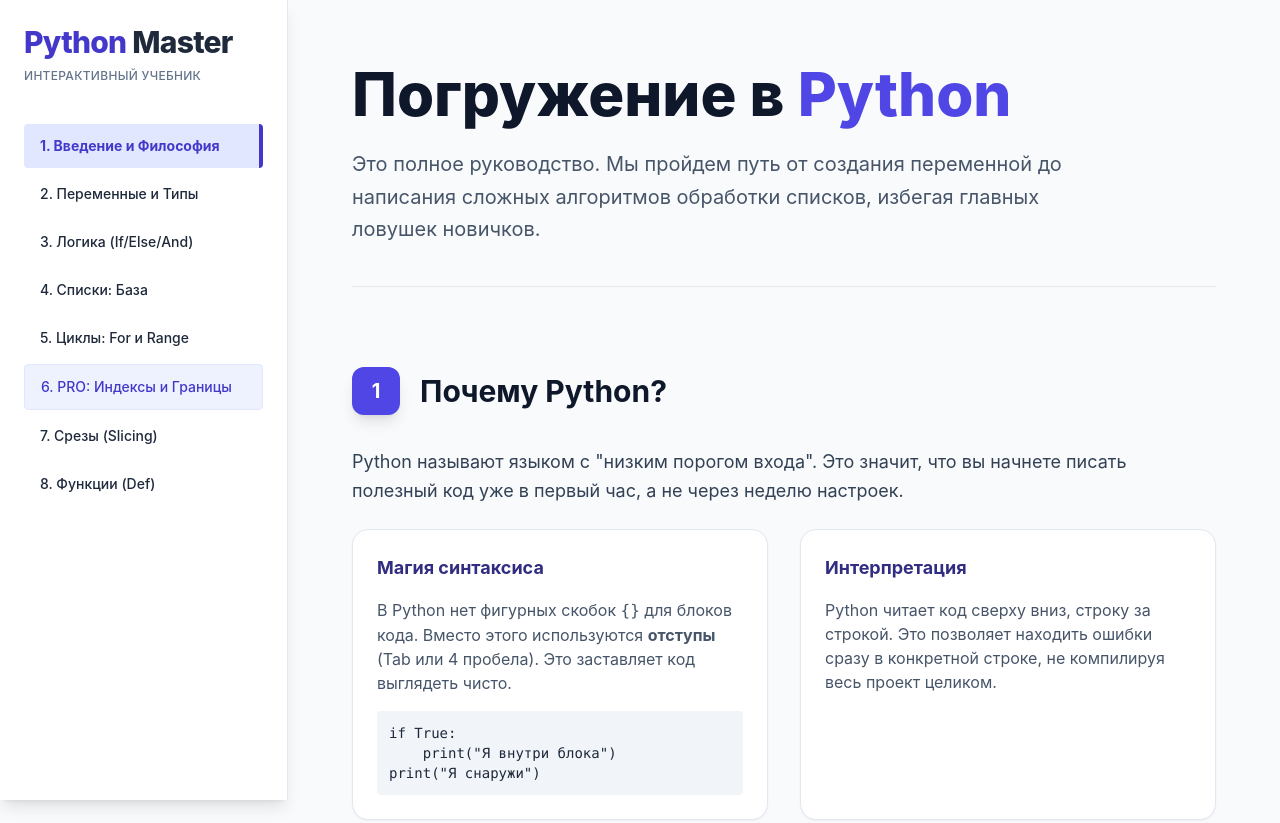
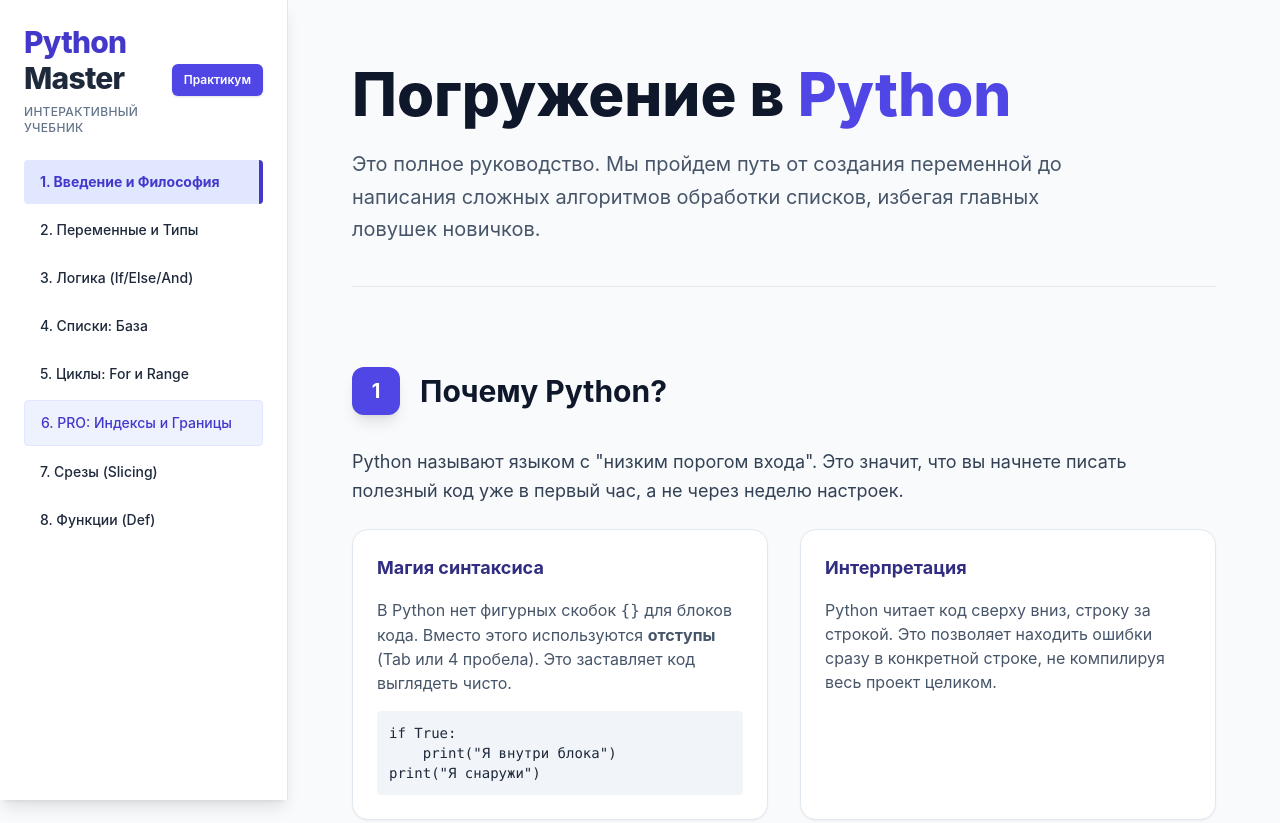
Before and after one commit to qwerty-ll/learningPython_GeminiSite, a plain HTML site: page index.html in a window 1280 px wide. Shown: the top 823 px of the page. Drawn offline with nearby package versions, Linux system fonts and the light colour scheme.

```diff
--- a/index.html
+++ b/index.html
@@ -23,9 +23,15 @@
 <div class="flex flex-col lg:flex-row min-h-screen">
 <!-- Навигация -->
 <nav id="sidebar" class="w-full lg:w-72 lg:h-screen lg:fixed top-0 left-0 bg-white border-r border-slate-200 p-6 overflow-y-auto z-20 shadow-lg">
-            <div class="mb-10">
+<div class="mb-6 flex items-center justify-between">
+<div>
 <h2 class="text-3xl font-extrabold text-indigo-700 tracking-tight">Python <span class="text-slate-800">Master</span></h2>
 <p class="text-xs text-slate-500 mt-2 font-medium uppercase tracking-wide">Интерактивный учебник</p>
+</div>
+<!-- Sidebar quick link to Practicum -->
+<a id="sidebar-practicum" href="GeminiLessonPython/practic.html" title="Перейти в практикум" class="practicum-btn inline-flex items-center gap-2 bg-indigo-600 text-white text-xs font-semibold py-2 px-3 rounded-md shadow hover:bg-indigo-700 focus:outline-none focus:ring-2 focus:ring-indigo-300">
+Практикум
+</a>
 </div>
 <ul class="space-y-1 text-sm font-medium">
 <li><a href="#sec1" class="nav-link block py-3 px-4 rounded hover:bg-slate-50 transition">1. Введение и Философия</a></li>
```
Lines whose indentation alone changed are shown as unchanged.
